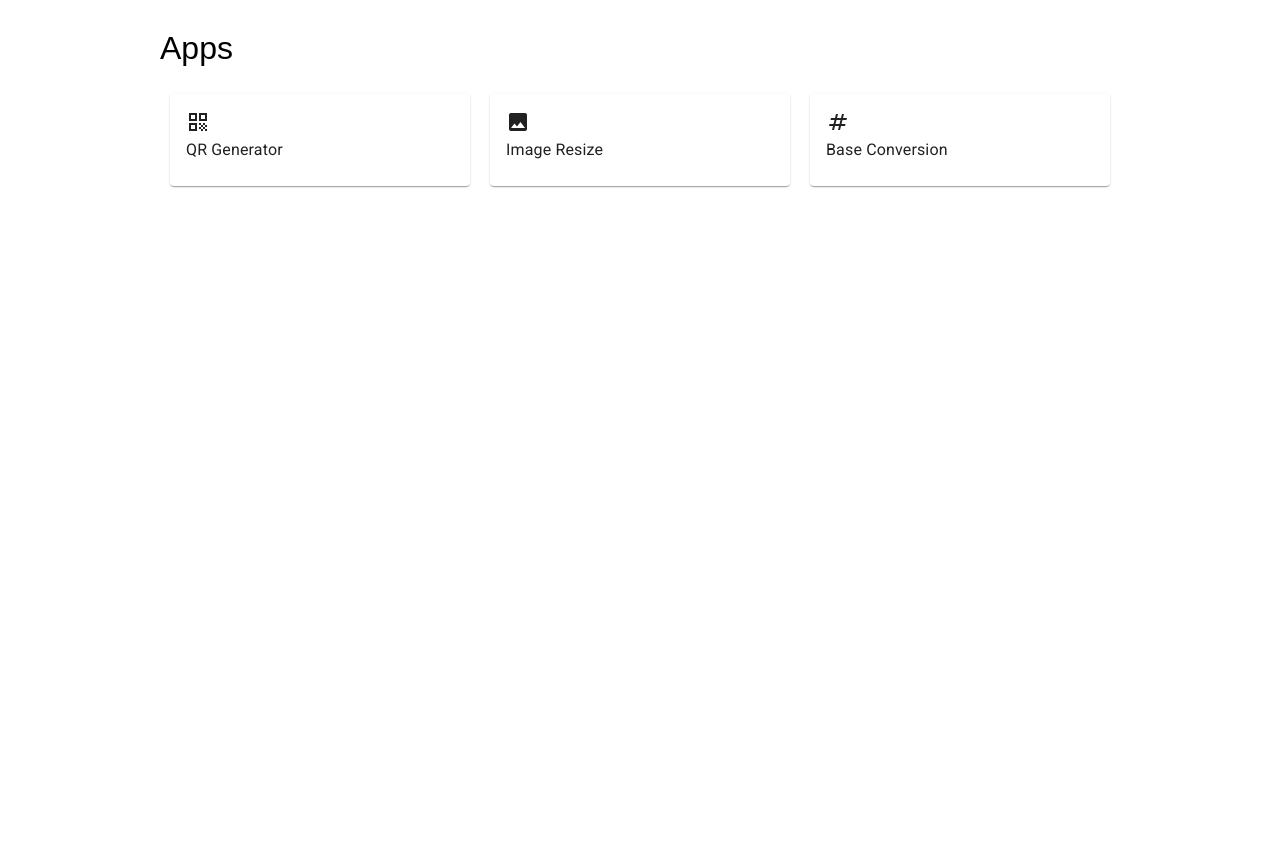
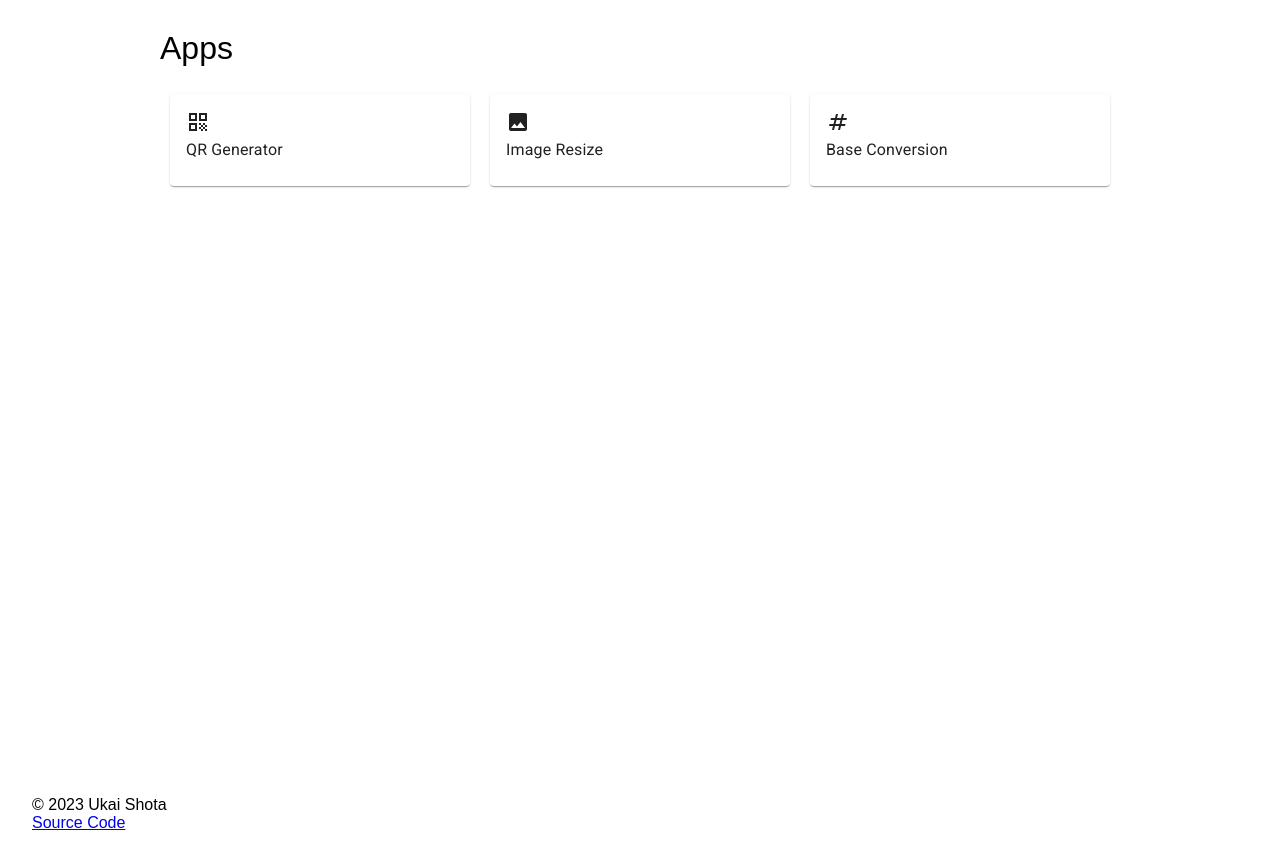
Before and after one commit to snct-ukai/webtoys, a React (Vite) app: page / in a window 1280 px wide. Before the commit the page ends 800 px from the top, so only its background shows below. Built offline with nearby package versions, Linux system fonts and the light colour scheme.

Commit message:
update: add footer

```diff
--- /dev/null
+++ b/src/Template.module.scss
@@ -0,0 +1,12 @@
+.container{
+  width: 100%;
+  min-height: 100vh;
+  display: flex;
+  flex-direction: column;
+  .main{
+    flex: 1;
+  }
+  .footer{
+    text-align: center;
+  }
+}
--- a/src/Template.tsx
+++ b/src/Template.tsx
@@ -1,6 +1,7 @@
 import Button from "./components/Button/FilledButton.tsx";
 import {useLocation, useNavigate} from "react-router-dom";
 import {ReactNode, useEffect, useState} from "react";
+import style from "./Template.module.scss"
 
 const Template = (props: { children: ReactNode }) => {
   const router = useNavigate();
@@ -15,10 +16,18 @@ const Template = (props: { children: ReactNode }) => {
   }, [location.pathname, setFlag]);
 
   return (
-    <>
+    <div className={style.container}>
       {flag && <div style={{marginBottom:"20px"}}><Button onClick={() => router('/')}>Home</Button></div>}
-      {props.children}
-    </>
+      <div className={style.main}>{props.children}</div>
+      <div className={style.footer}>
+        <footer>
+          <p>
+            &copy; 2023 Ukai Shota
+          </p>
+          <a href={"https://github.com/snct-ukai/webtoys"} target={"_blank"} rel={"noreferrer"}>Source Code</a>
+        </footer>
+      </div>
+    </div>
   )
 }
 
```
